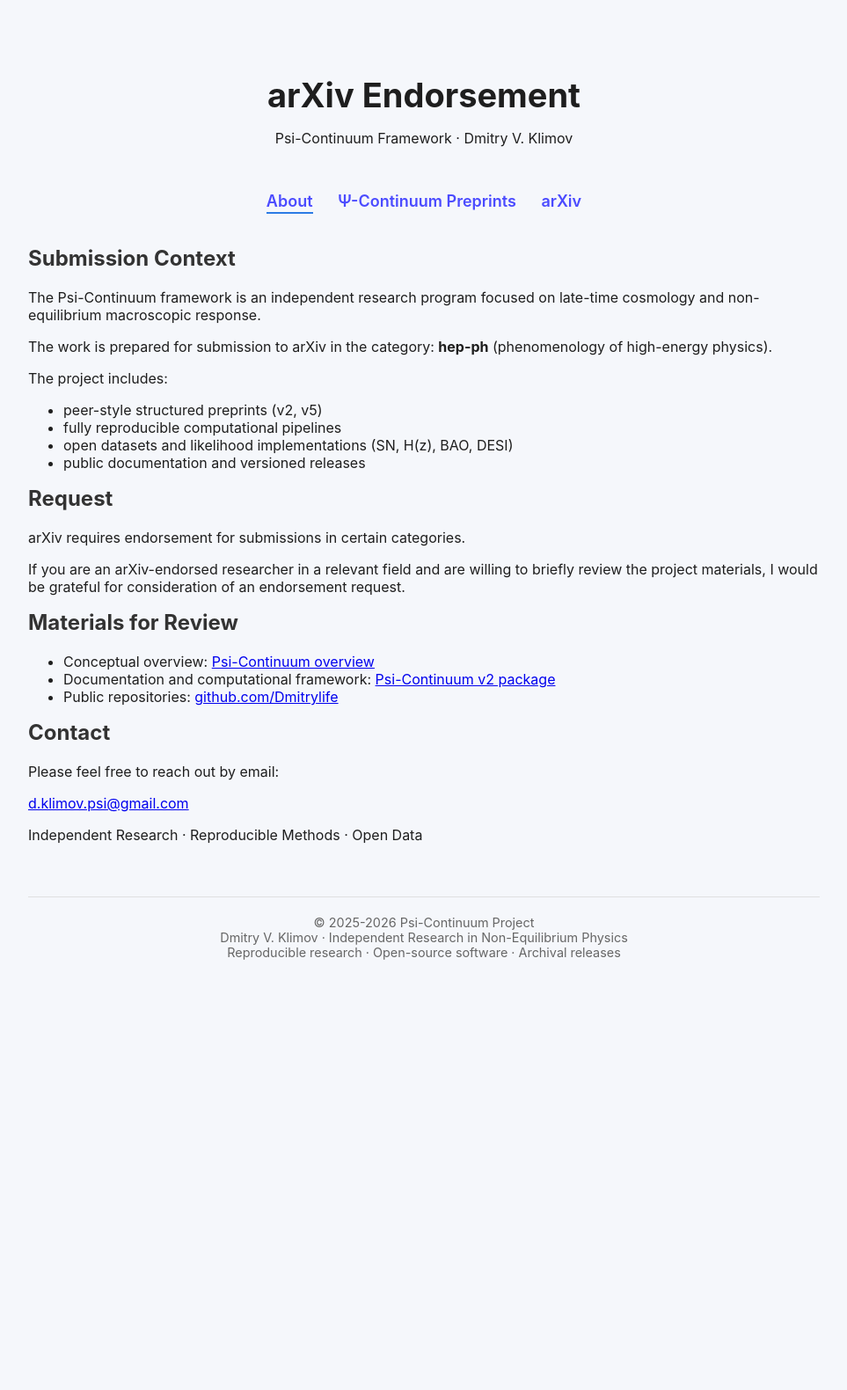
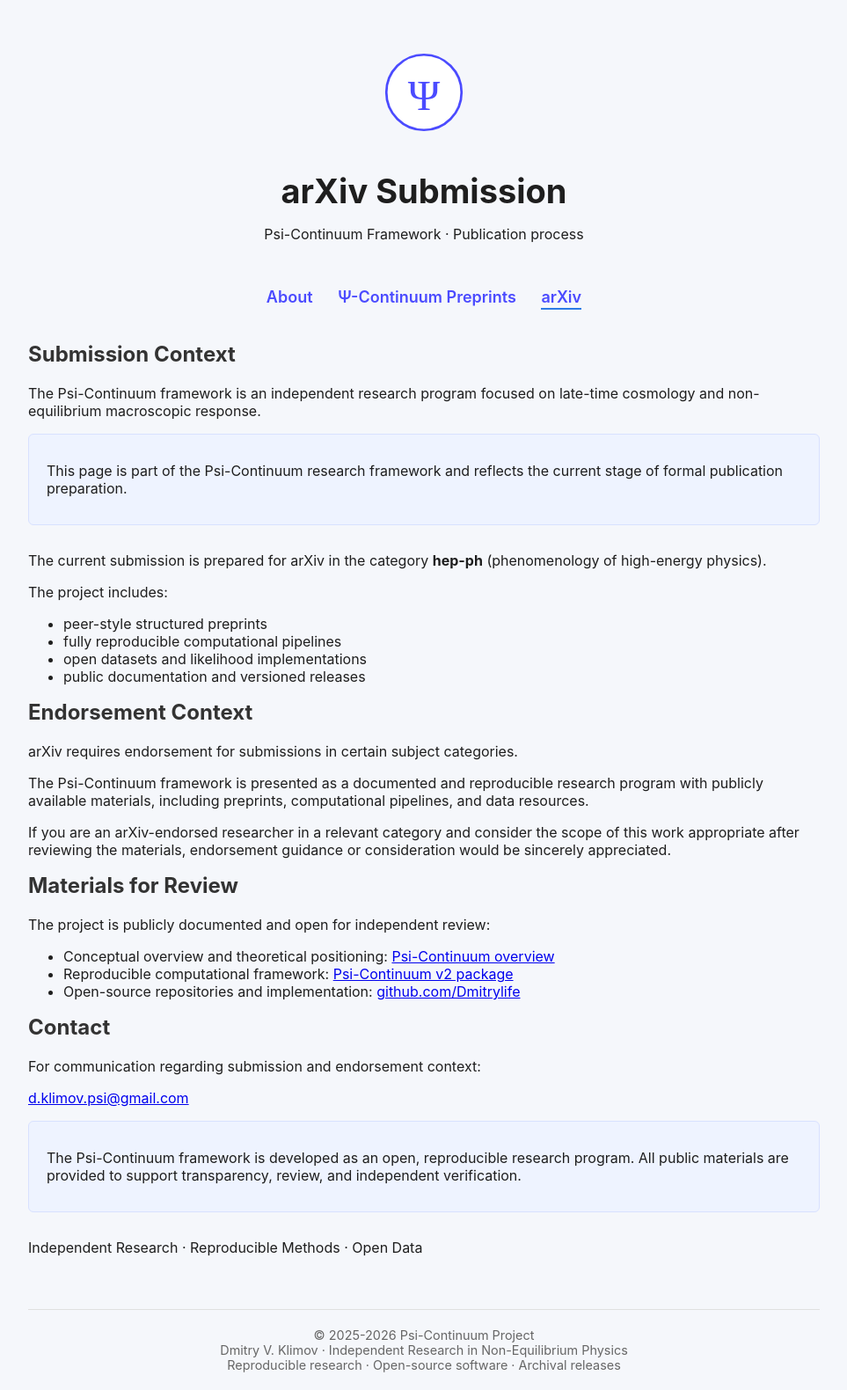
Before and after one commit to dmitrylife/Dmitrylife.github.io, a Jekyll site: the page arxiv-endorsement.html, which Jekyll copies as it is, in a window 1280 px wide. Shown: the whole page at 88% size, without its empty margins (158-1121 px from the left). Built offline with Jekyll 4.4.1, drawn with Linux system fonts in a browser that asks for light colours; before the commit the page ends 1111 px from its top, so only the background shows below that.

Commit message:
update finall endorsement

```diff
--- a/arxiv-endorsement.html
+++ b/arxiv-endorsement.html
@@ -3,8 +3,17 @@
 <head>
     <meta charset="UTF-8">
     <meta name="viewport" content="width=device-width, initial-scale=1.0">
-    <title>arXiv Endorsement — Psi-Continuum</title>
+    <meta name="theme-color" content="#ffffff">
+
+    <title>arXiv Submission — Psi-Continuum</title>
+
     <link rel="stylesheet" href="style.css">
+
+    <link rel="icon" type="image/x-icon" href="/favicon.ico">
+    <link rel="icon" type="image/png" sizes="32x32" href="/favicon-32x32.png">
+    <link rel="icon" type="image/png" sizes="16x16" href="/favicon-16x16.png">
+    <link rel="apple-touch-icon" sizes="180x180" href="/apple-touch-icon.png">
+    <link rel="manifest" href="/site.webmanifest">
 </head>
 
 <body>
@@ -12,16 +21,15 @@
 <div class="container">
 
 <header>
-    <h1>arXiv Endorsement</h1>
-    <p class="titlesmall">
-        Psi-Continuum Framework · Dmitry V. Klimov
-    </p>
+    <img src="logo.svg" class="logo" alt="Psi logo">
+    <h1>arXiv Submission</h1>
+    <p>Psi-Continuum Framework · Publication process</p>
 </header>
 
 <nav>
-    <a href="index.html" class="active">About</a>
+    <a href="index.html">About</a>
     <a href="theory.html">Ψ-Continuum Preprints</a>
-    <a href="arxiv-endorsement.html">arXiv</a>
+    <a href="arxiv-endorsement.html" class="active">arXiv</a>
 </nav>
 
 <section class="lang-section active">
@@ -33,8 +41,15 @@
         focused on late-time cosmology and non-equilibrium macroscopic response.
     </p>
 
+    <div class="package-info">
+        <p>
+            This page is part of the Psi-Continuum research framework and reflects
+            the current stage of formal publication preparation.
+        </p>
+    </div>
+
     <p>
-        The work is prepared for submission to arXiv in the category:
+        The current submission is prepared for arXiv in the category
         <strong>hep-ph</strong> (phenomenology of high-energy physics).
     </p>
 
@@ -43,40 +58,50 @@
     </p>
 
     <ul>
-        <li>peer-style structured preprints (v2, v5)</li>
+        <li>peer-style structured preprints</li>
         <li>fully reproducible computational pipelines</li>
-        <li>open datasets and likelihood implementations (SN, H(z), BAO, DESI)</li>
+        <li>open datasets and likelihood implementations</li>
         <li>public documentation and versioned releases</li>
     </ul>
 
-    <h2>Request</h2>
+    <h2>Endorsement Context</h2>
 
     <p>
-        arXiv requires endorsement for submissions in certain categories.
+        arXiv requires endorsement for submissions in certain subject categories.
     </p>
 
     <p>
-        If you are an arXiv-endorsed researcher in a relevant field and
-        are willing to briefly review the project materials,
-        I would be grateful for consideration of an endorsement request.
+        The Psi-Continuum framework is presented as a documented and reproducible
+        research program with publicly available materials, including preprints,
+        computational pipelines, and data resources.
+    </p>
+
+    <p>
+        If you are an arXiv-endorsed researcher in a relevant category and
+        consider the scope of this work appropriate after reviewing the materials,
+        endorsement guidance or consideration would be sincerely appreciated.
     </p>
 
     <h2>Materials for Review</h2>
 
+    <p>
+        The project is publicly documented and open for independent review:
+    </p>
+
     <ul>
         <li>
-            Conceptual overview:
+            Conceptual overview and theoretical positioning:
             <a href="/theory.html">Psi-Continuum overview</a>
         </li>
 
         <li>
-            Documentation and computational framework:
+            Reproducible computational framework:
             <a href="/docs/v2">Psi-Continuum v2 package</a>
         </li>
 
         <li>
-            Public repositories:
-            <a href="https://github.com/Dmitrylife" target="_blank">
+            Open-source repositories and implementation:
+            <a href="https://github.com/Dmitrylife" target="_blank" rel="noopener noreferrer">
                 github.com/Dmitrylife
             </a>
         </li>
@@ -85,7 +110,7 @@
     <h2>Contact</h2>
 
     <p>
-        Please feel free to reach out by email:
+        For communication regarding submission and endorsement context:
     </p>
 
     <p>
@@ -93,6 +118,14 @@
             d.klimov.psi@gmail.com
         </a>
     </p>
+
+    <div class="package-info">
+        <p>
+            The Psi-Continuum framework is developed as an open, reproducible
+            research program. All public materials are provided to support
+            transparency, review, and independent verification.
+        </p>
+    </div>
 
     <p class="titlesmall">
         Independent Research · Reproducible Methods · Open Data
@@ -112,5 +145,10 @@
 
 </div>
 
+<button id="backToTop" title="Go to top">↑</button>
+<script src="script.js"></script>
+<script data-goatcounter="https://psi-continuum.goatcounter.com/count"
+        async src="//gc.zgo.at/count.js"></script>
+
 </body>
 </html>
--- a/theory.html
+++ b/theory.html
@@ -334,7 +334,7 @@ of course, my own.
 
     <p>
         <a href="/arxiv-endorsement.html">
-            arXiv endorsement request →
+            arXiv submission note →
         </a>
     </p>
 </div>
```
